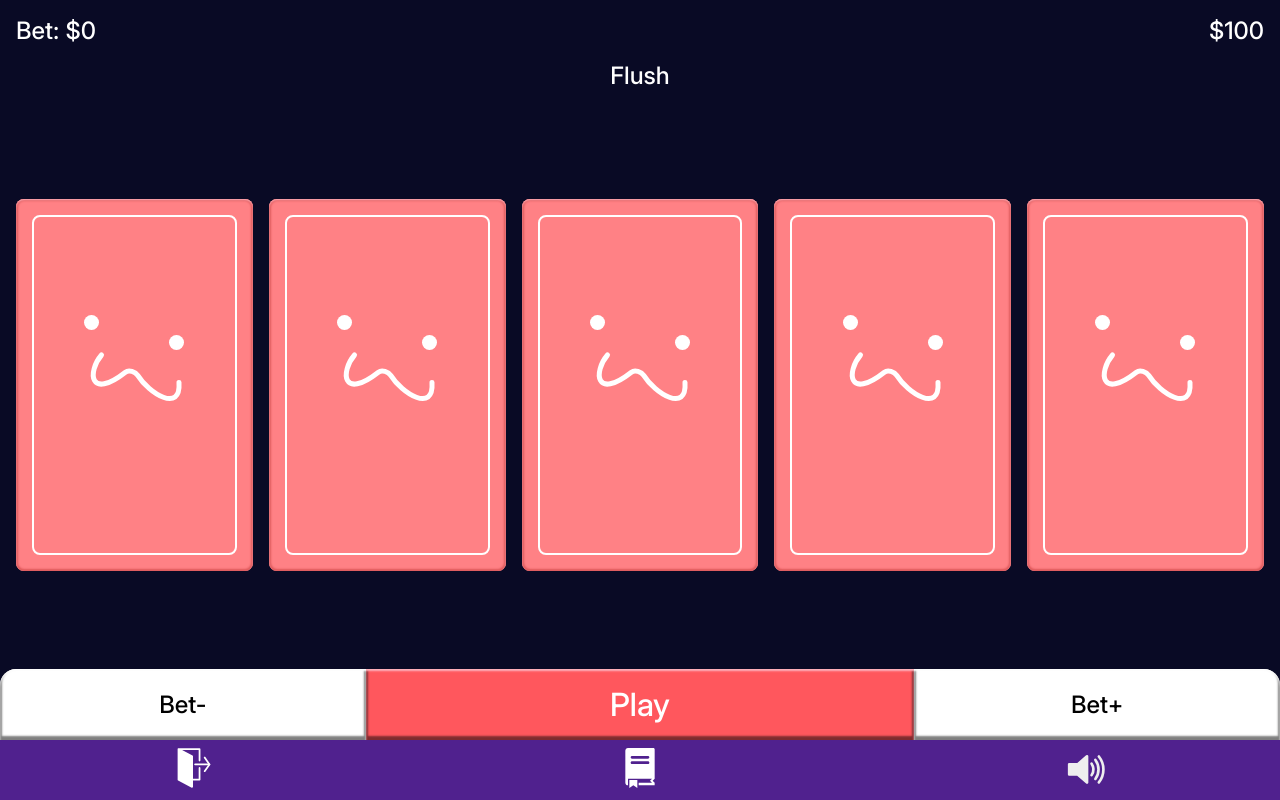
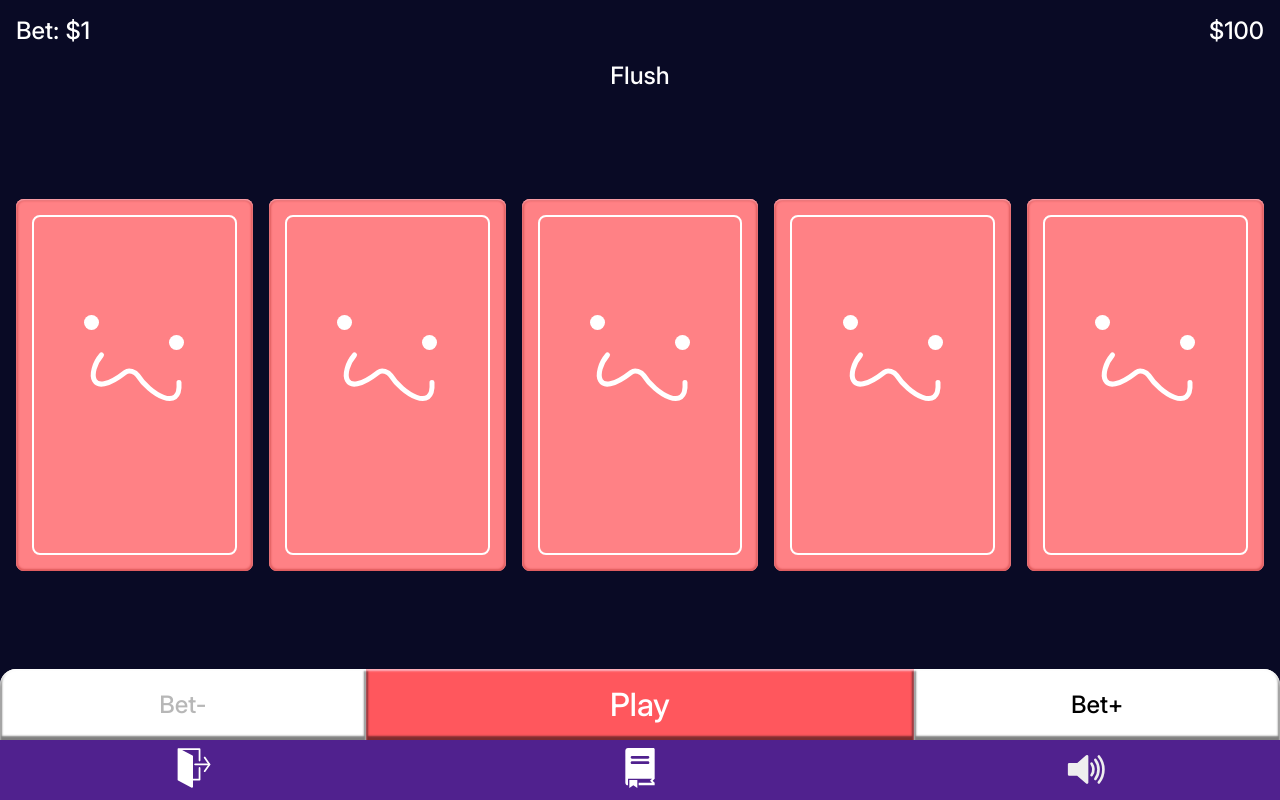
Before and after one commit to StoffenToffen/Video-Poker, a React (Vite) app: page /game in a window 1280 px wide. Built offline with nearby package versions, Linux system fonts and the light colour scheme.

Commit message:
feat: Updated balance handling, and added message when broke

```diff
--- a/src/components/Controls.tsx
+++ b/src/components/Controls.tsx
@@ -4,11 +4,13 @@ const Controls = () => {
 	const bet = useGameStore((state) => state.bet);
 	const selectedCards = useGameStore((state) => state.selectedCards);
 	const isGameOver = useGameStore((state) => state.isGameOver);
+	const player = useGameStore((state) => state.player);
 	const setDeck = useGameStore((state) => state.setDeck);
 	const setHand = useGameStore((state) => state.setHand);
 	const setBet = useGameStore((state) => state.setBet);
 	const deselectCards = useGameStore((state) => state.deselectCards);
 	const setIsGameOver = useGameStore((state) => state.setIsGameOver);
+	const setMessage = useGameStore((state) => state.setMessage);
 	const updateBalance = useGameStore((state) => state.updateBalance);
 
 	/**
@@ -41,6 +43,7 @@ const Controls = () => {
 		<div className="controls">
 			<button
 				type="button"
+				disabled={bet < 2}
 				onClick={() => setBet(-1)}
 				className="controls__btn--left"
 			>
@@ -51,10 +54,8 @@ const Controls = () => {
 				<button
 					type="button"
 					onClick={() => {
-						!bet && setBet(1);
 						deselectCards();
 						setHand(selectedCards);
-						updateBalance(-bet || -1);
 						setIsGameOver();
 					}}
 					className="controls__btn--middle"
@@ -65,10 +66,12 @@ const Controls = () => {
 				<button
 					type="button"
 					onClick={() => {
-						!bet && setBet(1);
-						createDeck();
-						updateBalance(-bet || -1);
-						setIsGameOver();
+						player.balance < bet
+							? setMessage("ur broke lmao")
+							: (createDeck(),
+								updateBalance(-bet),
+								setIsGameOver(),
+								setMessage(""));
 					}}
 					className="controls__btn--middle"
 				>
@@ -78,6 +81,7 @@ const Controls = () => {
 
 			<button
 				type="button"
+				disabled={bet > 4}
 				onClick={() => setBet(1)}
 				className="controls__btn--right"
 			>
--- a/src/pages/GamePage.tsx
+++ b/src/pages/GamePage.tsx
@@ -10,6 +10,7 @@ const Game = () => {
 	const hand = useGameStore((state) => state.hand);
 	const bet = useGameStore((state) => state.bet);
 	const player = useGameStore((state) => state.player);
+	const message = useGameStore((state) => state.message);
 
 	/**
 	 * @description Sorts the values of the player's hand and checks for each possible poker hand
@@ -78,6 +79,8 @@ const Game = () => {
 
 			<div className="poker-hand">{getPlayerHand(hand)}</div>
 
+			<div>{message}</div>
+
 			<div className="cards-container">
 				<div className="cards">
 					{hand.length
--- a/src/zustand/gameStore.ts
+++ b/src/zustand/gameStore.ts
@@ -8,6 +8,7 @@ interface GameStore {
   bet: number;
   selectedCards: PlayingCardType[];
   isGameOver: boolean;
+  message: string;
   player: {
     name: string;
     balance: number;
@@ -19,6 +20,7 @@ interface GameStore {
   setSelectedCards: (card: PlayingCardType) => void;
   deselectCards: () => void;
   setIsGameOver: () => void;
+  setMessage: (newMessage: string) => void;
   setPlayer: (playerInfo: { name: string; balance: number }) => void;
   updateBalance: (change: number) => void;
 }
@@ -28,9 +30,10 @@ export const useGameStore = create<GameStore>()(
     (set) => ({
       deck: [],
       hand: [],
-      bet: 0,
+      bet: 1,
       selectedCards: [],
       isGameOver: true,
+      message: "",
       player: {
         name: "Joe",
         balance: 100,
@@ -63,17 +66,10 @@ export const useGameStore = create<GameStore>()(
         }),
 
       /**
-       * @description Updates bet amount to anything between 0 and 5
        * @param number as the amount to change bet by
        * @returns bet
        */
-      setBet: (number) =>
-        set((state) => ({
-          bet:
-            state.bet + number < 0 || state.bet + number > 5
-              ? state.bet
-              : state.bet + number,
-        })),
+      setBet: (number) => set((state) => ({ bet: state.bet + number })),
 
       /**
        * @description Adds or removes a card from hand to selectedCards
@@ -98,6 +94,12 @@ export const useGameStore = create<GameStore>()(
        * @returns isGameOver
        */
       setIsGameOver: () => set((state) => ({ isGameOver: !state.isGameOver })),
+
+      /**
+       * @param newMessage as the text to show
+       * @returns message
+       */
+      setMessage: (newMessage) => set(() => ({ message: newMessage })),
 
       /**
        * @param playerInfo as name and balance
```
